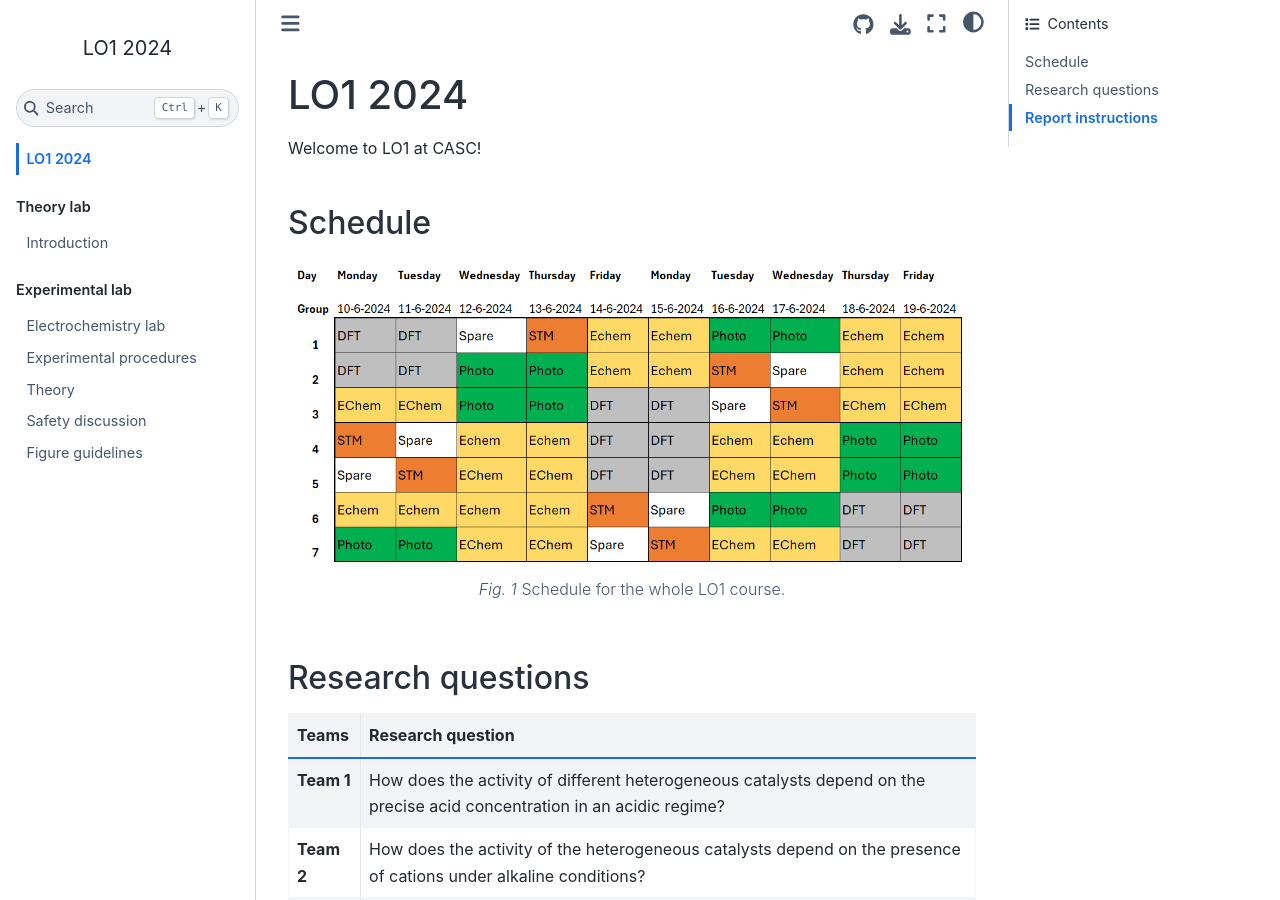
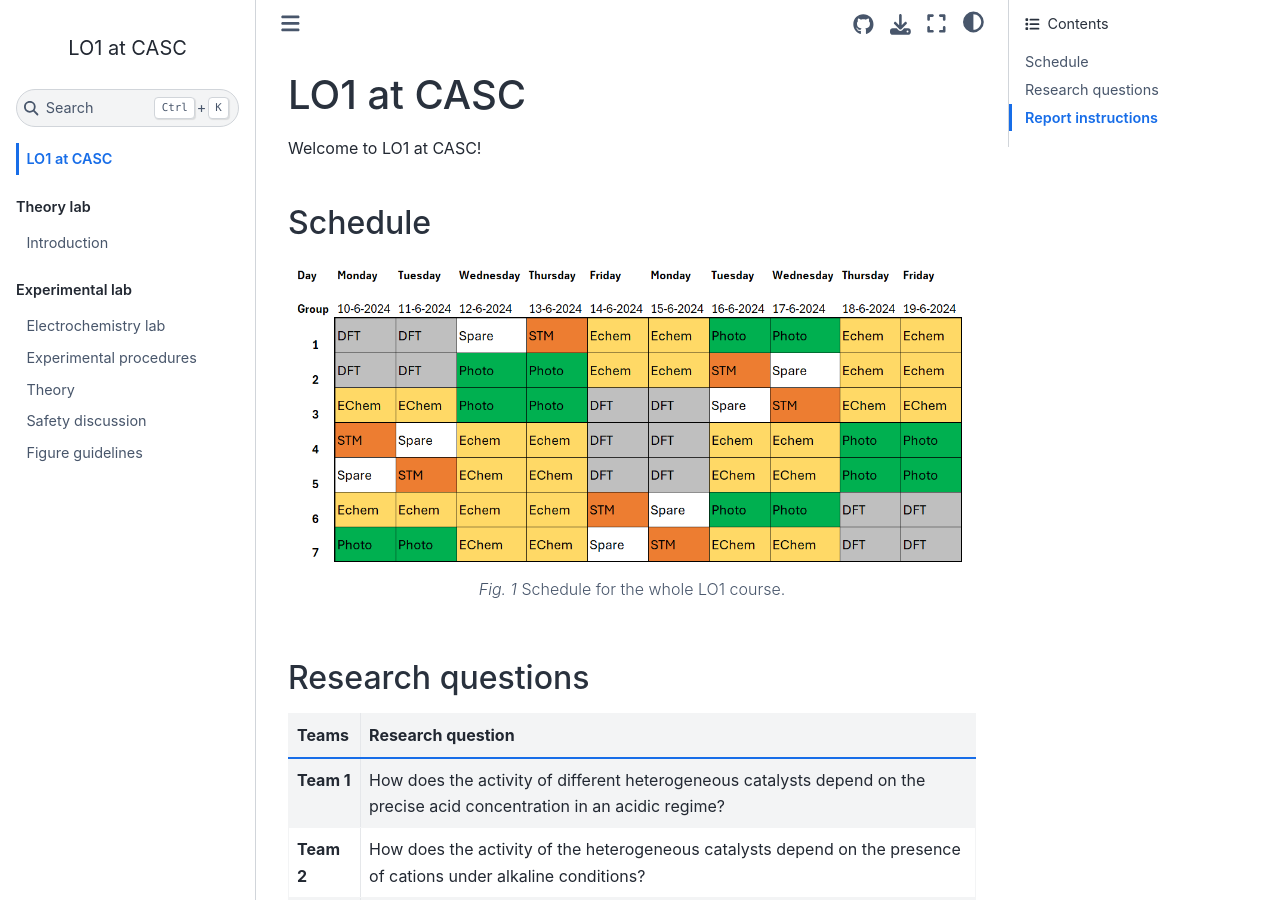
Before and after one commit to lucasdekam/lo1, a Jupyter Book: the page built from index.md, in a window 1280 px wide and 900 px high. Built offline with Jupyter Book 1.0.4 settings and Sphinx 7.4.7 and the Sphinx Book theme 1.1.4, drawn with Linux system fonts in a browser that asks for light colours; pages that are not in the unit, such as notebooks, are missing from menus.

Commit message:
update title

```diff
--- a/_config.yml
+++ b/_config.yml
@@ -1,7 +1,7 @@
 # Book settings
 # Learn more at https://jupyterbook.org/customize/config.html
 
-title: LO1 2024
+title: LO1 at CASC
 author: Lucas de Kam
 
 # Force re-execution of notebooks on each build.
--- a/index.md
+++ b/index.md
@@ -1,4 +1,4 @@
-# LO1 2024
+# LO1 at CASC
 
 Welcome to LO1 at CASC!
 
```
